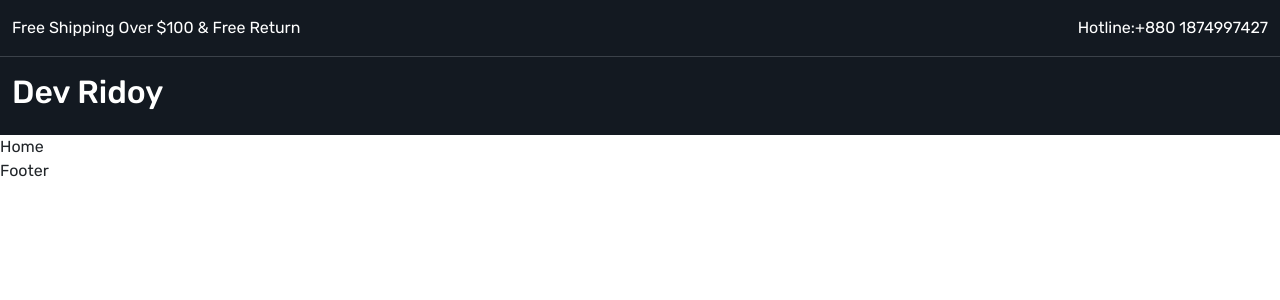
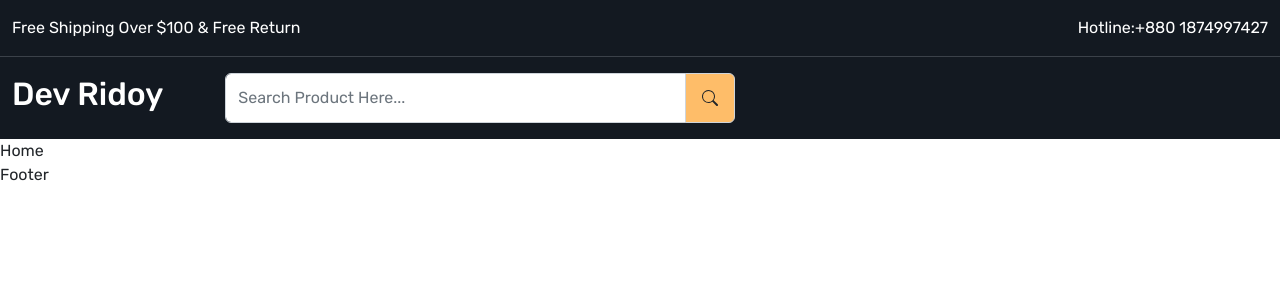
Before and after one commit to ridoy113/corner-ecommerce-app, a React (Create React App) app: page / in a window 1280 px wide. Shown: the top 300 px of the page. Built offline with nearby package versions, Linux system fonts and the light colour scheme.

Commit message:
header input complite

```diff
--- a/src/App.css
+++ b/src/App.css
@@ -6,6 +6,7 @@
 :root{
   --color-131921: #131921;
   --color-3b4149: #3b4149;
+  --color-febd69: #febd69;
 }
 body{
   font-family: 'Rubik', sans-serif;
@@ -14,7 +15,10 @@ a{
   text-decoration: none;
   display: inline-block;
 }
-
+.form-control:focus{
+  box-shadow: none;
+  border-color: inherit;
+}
 /* Header Part */
 .header-top-strip{
   border-bottom: 1px solid var(--color-3b4149);
@@ -23,4 +27,7 @@ a{
 .header-upper{
   background-color: var(--color-131921);
 }
+.header-upper .input-group-text{
+  background-color: var(--color-febd69);
+}
 /* Header Part End Here */
--- a/src/components/Header.js
+++ b/src/components/Header.js
@@ -1,5 +1,6 @@
 import React from "react";
 import { NavLink, Link } from "react-router-dom";
+import { BsSearch } from "react-icons/bs";
 
 const Header = () => {
   return (
@@ -26,13 +27,26 @@ const Header = () => {
 
       <header className="header-upper py-3">
         <div className="container-xxl">
-          <div className="row">
+          <div className="row align-items-center">
             <div className="col-2">
               <h2>
                 <Link className="text-white">Dev Ridoy</Link>
               </h2>
             </div>
-            <div className="col-5"></div>
+            <div className="col-5">
+              <div className="input-group">
+                <input
+                  type="text"
+                  className="form-control py-2"
+                  placeholder="Search Product Here..."
+                  aria-label="Search Product Here..."
+                  aria-describedby="basic-addon2"
+                />
+                <span className="input-group-text p-3" id="basic-addon2">
+                  <BsSearch className="fs-6" />
+                </span>
+              </div>
+            </div>
             <div className="col-5"></div>
           </div>
         </div>
```
